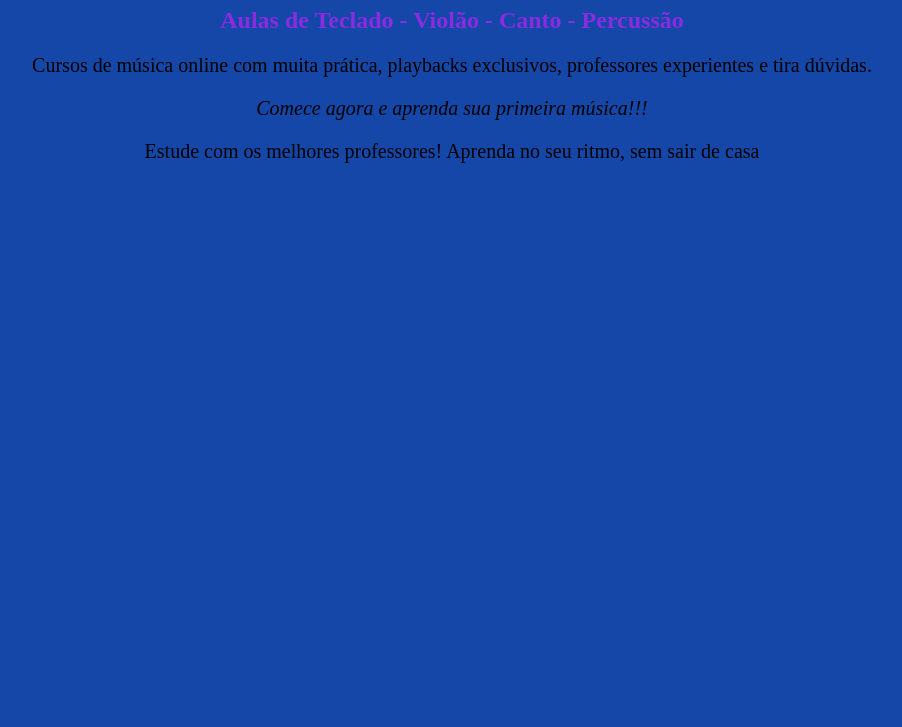
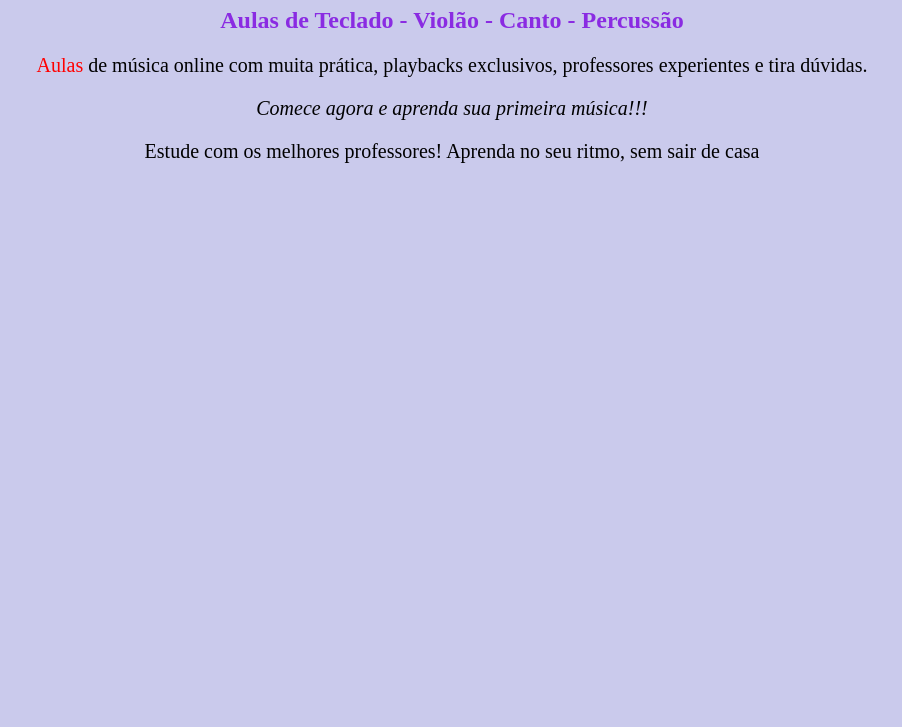
Before and after one commit to maicolbade/Grupo-de-estudos---ter-a, a plain HTML site: page index.html in a window 1280 px wide. Shown: the part 73-800 px from the top of the page, without its empty margins (188-1090 px from the left). Drawn offline with Linux system fonts and the light colour scheme.

Commit message:
Aula Formadores dia 02/08

```diff
--- a/index.html
+++ b/index.html
@@ -10,7 +10,7 @@
 <body>
     <h1><strong>Escola de Música Music-center</strong></h1>
     <h2>Aulas de Teclado - Violão - Canto - Percussão </h2>
-    <p>Cursos de música online com muita prática, playbacks exclusivos, professores experientes e tira dúvidas.<i></i></p>
+    <p><span style = "color: red"> Aulas </span> de música online com muita prática, playbacks exclusivos, professores experientes e tira dúvidas.<i></i></p>
     <p><i>Comece agora e aprenda sua primeira música!!!</i></p>
     <p>Estude com os melhores professores! Aprenda no seu ritmo, sem sair de casa</p>
 </body>
--- a/style.css
+++ b/style.css
@@ -1,7 +1,8 @@
 body {
-    background-color: rgb(20, 71, 168);
+    background-color: rgb(202, 202, 236);
     text-align: center;
 }
+
 h1 {
     text-align: center;
     color:rgb(3, 3, 94)
```
